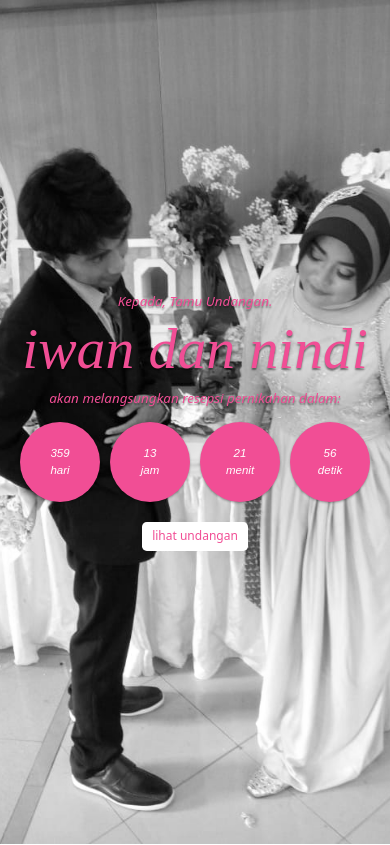
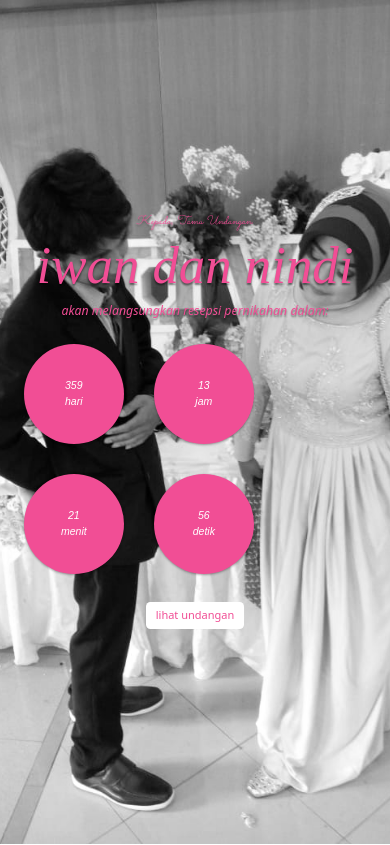
Before and after one commit to fazza-2019/tes2, a plain HTML site: page index.html in a window 390 px wide. Shown: the top 845 px of the page. Drawn offline with nearby package versions, Linux system fonts and the light colour scheme; some packages are replaced by stand-ins of ours; a script that the page names is missing.

Commit message:
Update style.css

```diff
--- a/css/style.css
+++ b/css/style.css
@@ -45,20 +45,17 @@ filter: grayscale();
 	font-style: italic;
 	font-size: 6rem;
 
-}befor
+}
 
 .hero h4 {
 	font-size: 1.rem;
 	font-style: italic;
 font-family: 'sacramento',sans-serif;
 color : var(--pink);
+
 }
 
-#hero h4 {
-	color : var(--pink);
-}
-
-.hero p{
+.hero p {
 font-size: 1.4rem ;
 color: #f14e95;
 
@@ -489,10 +486,8 @@ height: 140px;
 
 @media (max-width:576px){
 html{
-	font-size: 60%;
-}
-
-.simply-countdown>.simply-section{
+	font-size: 55%;
+	simply-countdown>.simply-section{
 	padding : 40px;
 	margin  : 5px ;
 }
```
